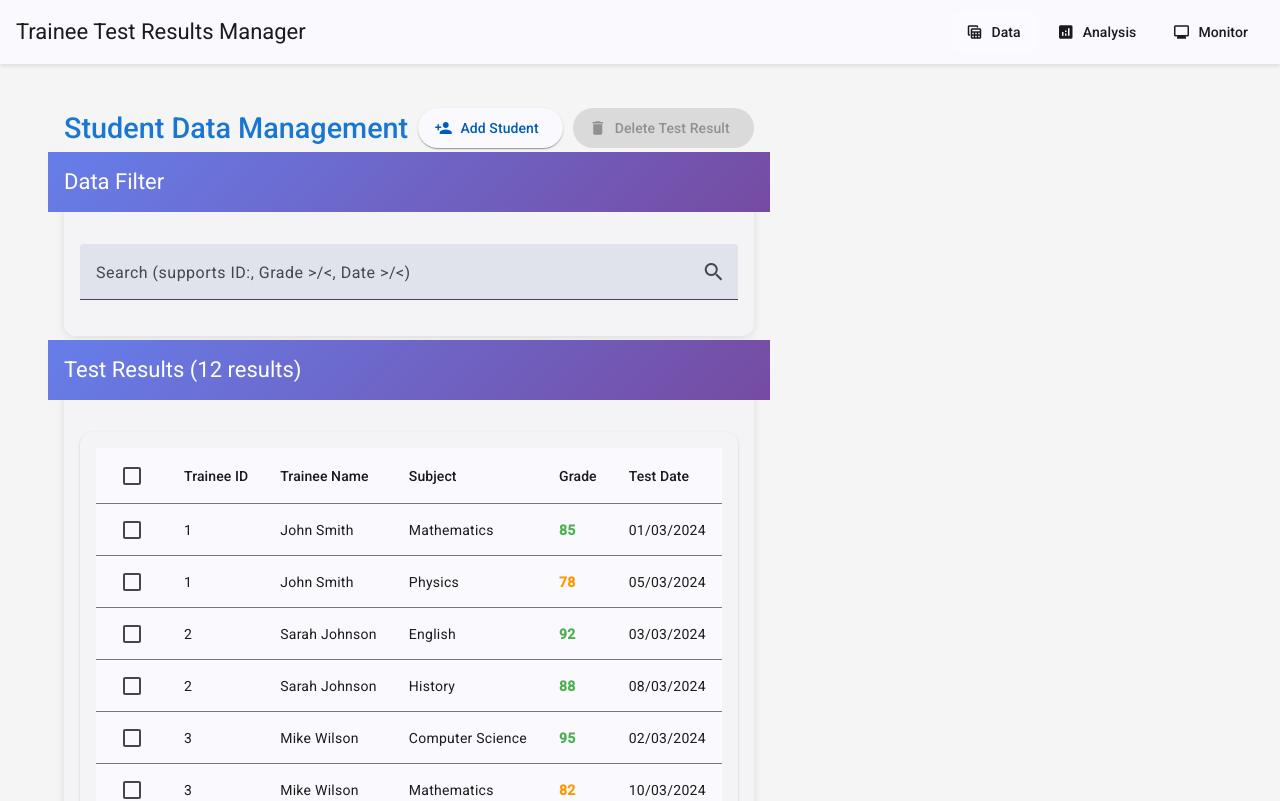
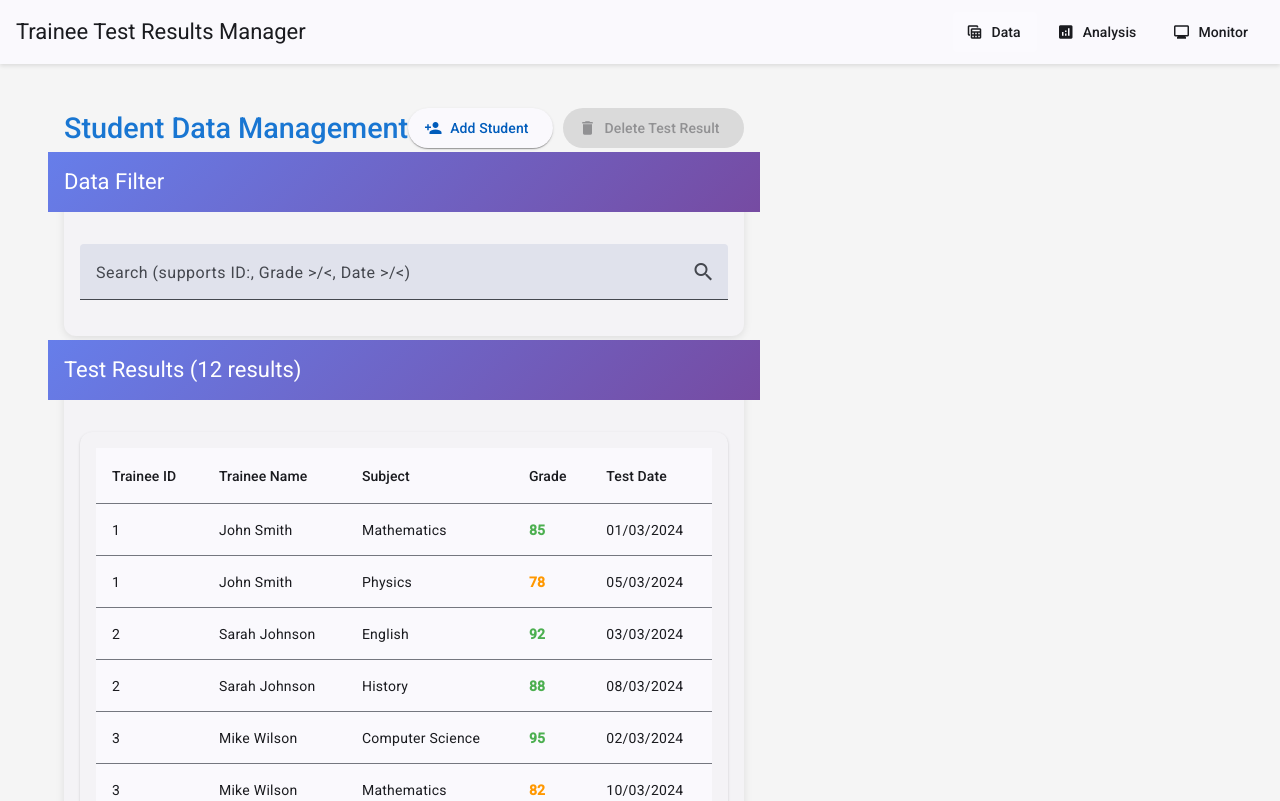
Before and after one commit to yehudit-kazburg/trainee-test-dashboard, an Angular app in the folder app/: page /data in a window 1280 px wide. Shown: the top 801 px of the page. Built offline with nearby package versions, Linux system fonts and the light colour scheme.

Commit message:
fix selected row

```diff
--- a/app/src/app/pages/data-page/data-page.html
+++ b/app/src/app/pages/data-page/data-page.html
@@ -42,6 +42,7 @@
         <app-data-table
           [data]="tableData"
           [config]="tableConfig"
+          [selectedRow]="selectedResult"
           (rowClick)="selectRow($event)"
           (selectionChange)="onSelectionChange($event)"
           (pageChange)="onPageChange($event)">
--- a/app/src/app/pages/data-page/data-page.scss
+++ b/app/src/app/pages/data-page/data-page.scss
@@ -160,10 +160,7 @@
       background-color: #f0f0f0;
     }
 
-    &.selected {
-      background-color: #e3f2fd;
-      border-left: 4px solid #1976d2;
-    }
+    // Selected row styling is now handled by data-table component
   }
 
   // Specific column alignments
--- a/app/src/app/pages/data-page/data-page.ts
+++ b/app/src/app/pages/data-page/data-page.ts
@@ -68,7 +68,7 @@ export class DataPage implements OnInit, OnDestroy {
 
   tableConfig: TableConfig = {
     columns: this.tableColumns,
-    showSelection: true,
+    showSelection: false, // Remove selection column - use row click instead
     showPagination: true,
     pageSize: 10
   };
@@ -155,11 +155,14 @@ export class DataPage implements OnInit, OnDestroy {
   }
 
   selectRow(result: TestResult): void {
+    // Set selection: clicking on a row always selects it
     this.selectedResult = result;
   }
 
   onSelectionChange(selectedRows: any[]): void {
-    this.selectedResult = selectedRows.length > 0 ? selectedRows[0] : null;
+    // This method is no longer used since we removed the selection column
+    // Kept for compatibility if needed later
+    console.log('DataPage: onSelectionChange called (should not happen):', selectedRows);
   }
 
   addTrainee(): void {
--- a/app/src/app/shared/components/data-table/data-table.component.html
+++ b/app/src/app/shared/components/data-table/data-table.component.html
@@ -19,18 +19,15 @@
         <!-- Selection Column -->
         <ng-container matColumnDef="select" *ngIf="config.showSelection">
           <th mat-header-cell *matHeaderCellDef>
-            <mat-checkbox
-              (change)="masterToggle()"
-              [checked]="selection.hasValue() && isAllSelected()"
-              [indeterminate]="selection.hasValue() && !isAllSelected()">
-            </mat-checkbox>
+            Select
           </th>
           <td mat-cell *matCellDef="let row">
-            <mat-checkbox
+            <mat-radio-button
               (click)="$event.stopPropagation()"
-              (change)="onSelectionChange(row, $event)"
-              [checked]="selection.isSelected(row)">
-            </mat-checkbox>
+              (change)="onRowSelection(row, $event)"
+              [checked]="selection.isSelected(row)"
+              name="tableSelection">
+            </mat-radio-button>
           </td>
         </ng-container>
 
@@ -43,8 +40,7 @@
           </th>
           <td mat-cell
               *matCellDef="let element"
-              [ngClass]="getCellClass(element, column)"
-              (click)="onRowClick(element)">
+              [ngClass]="getCellClass(element, column)">
             <ng-container [ngSwitch]="column.type">
               <!-- Grade Type -->
               <span *ngSwitchCase="'grade'"
@@ -74,6 +70,7 @@
         <tr mat-header-row *matHeaderRowDef="displayedColumns"></tr>
         <tr mat-row
             *matRowDef="let row; columns: displayedColumns;"
+            [class.selected-row]="selectedRow === row"
             [ngClass]="getRowClass(row)"
             (click)="onRowClick(row)">
         </tr>
--- a/app/src/app/shared/components/data-table/data-table.component.scss
+++ b/app/src/app/shared/components/data-table/data-table.component.scss
@@ -27,10 +27,20 @@ table {
 .mat-mdc-row:hover {
   background-color: #f5f5f5;
   cursor: pointer;
+  transition: background-color 0.2s ease;
 }
 
-.selected-row {
+// Try multiple selectors for selected row to ensure it works
+.selected-row,
+tr.selected-row,
+.mat-mdc-row.selected-row {
   background-color: #e3f2fd !important;
+  border-left: 4px solid #1976d2 !important;
+  font-weight: 500;
+
+  &:hover {
+    background-color: #bbdefb !important;
+  }
 }
 
 // Grade Color Classes
--- a/app/src/app/shared/components/data-table/data-table.component.ts
+++ b/app/src/app/shared/components/data-table/data-table.component.ts
@@ -8,6 +8,7 @@ import { MatIconModule } from '@angular/material/icon';
 import { MatInputModule } from '@angular/material/input';
 import { MatFormFieldModule } from '@angular/material/form-field';
 import { MatCheckboxModule } from '@angular/material/checkbox';
+import { MatRadioModule } from '@angular/material/radio';
 import { SelectionModel } from '@angular/cdk/collections';
 import { GradeUtils } from '../../utils/grade.utils';
 import { GradeClassPipe } from '../../pipes/grade.pipes';
@@ -44,6 +45,7 @@ export interface TableConfig {
     MatInputModule,
     MatFormFieldModule,
     MatCheckboxModule,
+    MatRadioModule,
     GradeClassPipe
   ],
   templateUrl: './data-table.component.html',
@@ -62,7 +64,7 @@ export class DataTableComponent implements OnInit, OnChanges, AfterViewInit {
   @ViewChild(MatPaginator) paginator!: MatPaginator;
 
   dataSource = new MatTableDataSource<any>([]);
-  selection = new SelectionModel<any>(true, []);
+  selection = new SelectionModel<any>(false, []); // false = single selection only
   displayedColumns: string[] = [];
 
   ngOnInit(): void {
@@ -76,6 +78,12 @@ export class DataTableComponent implements OnInit, OnChanges, AfterViewInit {
 
     if (changes['config']) {
       this.setupTable();
+    }
+
+    if (changes['selectedRow']) {
+      console.log('DataTable: selectedRow changed from:', changes['selectedRow'].previousValue, 'to:', changes['selectedRow'].currentValue);
+      // Force change detection for row classes
+      this.dataSource._updateChangeSubscription();
     }
   }
 
@@ -109,26 +117,41 @@ export class DataTableComponent implements OnInit, OnChanges, AfterViewInit {
   }
 
   onRowClick(row: any): void {
+    // Don't manage selection internally - let parent handle it
+    console.log('DataTable: Row clicked, emitting:', row);
     this.rowClick.emit(row);
   }
 
   onSelectionChange(row: any, event: any): void {
     if (event) {
-      this.selection.toggle(row);
+      // For single selection, clear previous selection and select new row
+      if (event.checked) {
+        this.selection.clear();
+        this.selection.select(row);
+      } else {
+        this.selection.deselect(row);
+      }
       this.selectionChange.emit(this.selection.selected);
     }
+  }
+
+  onRowSelection(row: any, event: any): void {
+    // For radio button selection - always select the clicked row
+    this.selection.clear();
+    if (event.value) {
+      this.selection.select(row);
+    }
+    this.selectionChange.emit(this.selection.selected);
   }
 
   onPageChange(event: PageEvent): void {
     this.pageChange.emit(event);
   }
 
-  // Selection Methods
+  // Selection Methods (Single Selection Mode)
   masterToggle(): void {
-    this.isAllSelected() ?
-      this.selection.clear() :
-      this.dataSource.data.forEach(row => this.selection.select(row));
-
+    // For single selection mode, just clear all selections
+    this.selection.clear();
     this.selectionChange.emit(this.selection.selected);
   }
 
@@ -144,9 +167,12 @@ export class DataTableComponent implements OnInit, OnChanges, AfterViewInit {
 
     if (this.selectedRow && this.selectedRow === row) {
       classes.push('selected-row');
+      console.log('DataTable: Adding selected-row class to:', row);
     }
 
-    return classes.join(' ');
+    const result = classes.join(' ');
+    // console.log('DataTable: Row class result:', result, 'for row:', row);
+    return result;
   }
 
   getCellClass(element: any, column: TableColumn): string {
```
Also changed, not shown: 1 other file (tests, documents, lock files or other folders).
